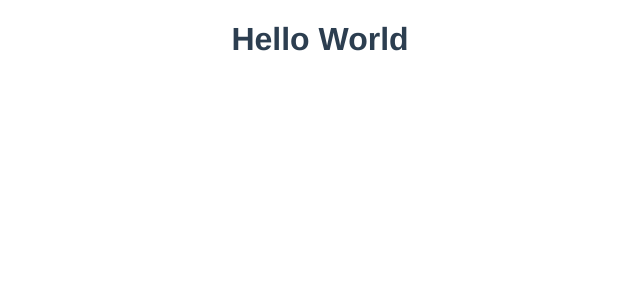
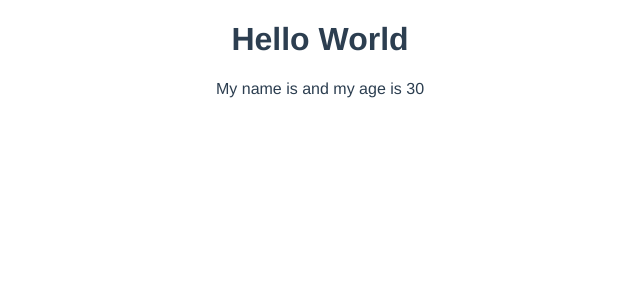
Before and after one commit to Lu-Smith/vue_blog, a Vue app: page / in a window 1280 px wide. Shown: the top 300 px of the page, without its empty margins (320-960 px from the left). Built offline with nearby package versions, Linux system fonts and the light colour scheme.

Commit message:
Updated HomeView.vue

```diff
--- a/src/views/HomeView.vue
+++ b/src/views/HomeView.vue
@@ -1,6 +1,7 @@
 <template>
   <div class="home">
     <h1>Hello World</h1>
+    <p>My name is {{ lucy }} and my age is {{ age }}</p>
   </div>
 </template>
 
@@ -9,5 +10,12 @@
 
 export default {
   name: 'HomeView',
+  setup() {
+    console.log('setup')
+    let name = 'lucy'
+    let age = 30
+
+    return {name: name, age: age}
+  }
 }
 </script>
```
